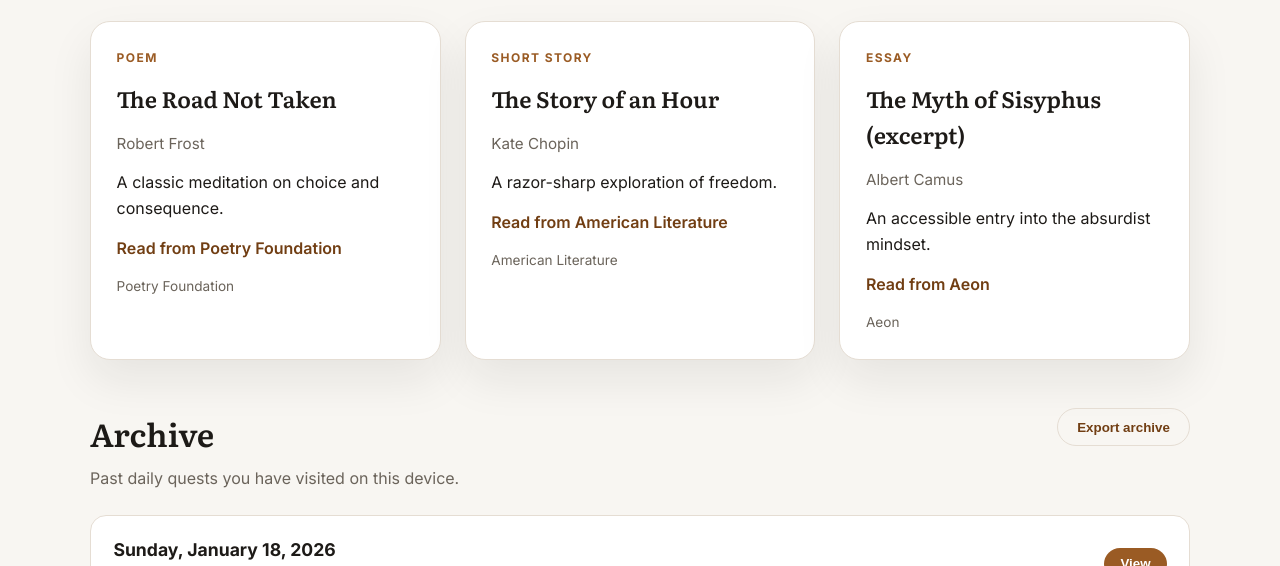
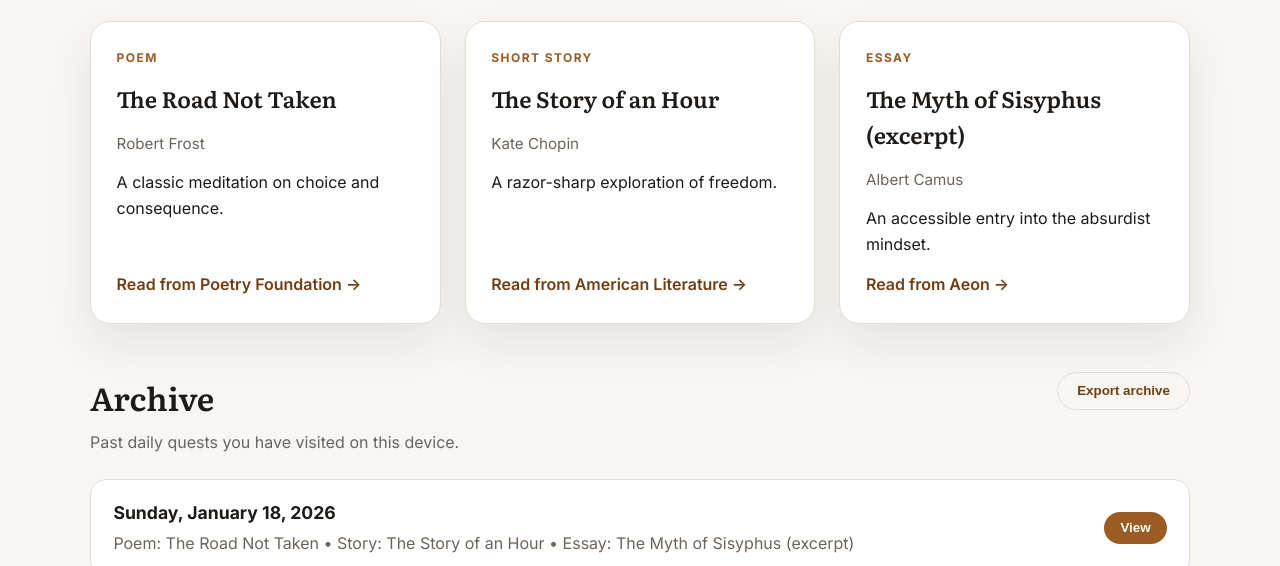
Before and after one commit to awadom/rbdailyquest, a plain HTML site: page index.html in a window 1280 px wide. Shown: the part 534-1100 px from the top of the page. Drawn offline with Linux system fonts and the light colour scheme.

Commit message:
Refactor card component to use anchor tags and enhance hover effects

```diff
--- a/app.js
+++ b/app.js
@@ -193,16 +193,18 @@ const ensureTodayEntry = () => {
 };
 
 const buildCard = (label, item) => {
-  const card = document.createElement("article");
+  const card = document.createElement("a");
   card.className = "card";
+  card.href = item.url;
+  card.target = "_blank";
+  card.rel = "noreferrer";
 
   card.innerHTML = `
     <span class="tag">${label}</span>
     <h3>${item.title}</h3>
     <p class="byline">${item.author}</p>
     <p>${item.note}</p>
-    <a href="${item.url}" target="_blank" rel="noreferrer">Read from ${item.source}</a>
-    <span class="source">${item.source}</span>
+    <span class="read-link">Read from ${item.source} &rarr;</span>
   `;
 
   return card;
--- a/styles.css
+++ b/styles.css
@@ -157,6 +157,14 @@ main {
   display: flex;
   flex-direction: column;
   gap: 0.9rem;
+  text-decoration: none;
+  color: var(--ink);
+  transition: transform 0.2s ease, box-shadow 0.2s ease;
+}
+
+.card:hover {
+  transform: translateY(-4px);
+  box-shadow: 0 25px 50px rgba(26, 24, 20, 0.12);
 }
 
 .card .tag {
@@ -176,19 +184,14 @@ main {
   font-size: 0.95rem;
 }
 
-.card a {
+.read-link {
   color: var(--accent-strong);
-  text-decoration: none;
   font-weight: 600;
+  margin-top: auto;
 }
 
-.card a:hover {
+.card:hover .read-link {
   text-decoration: underline;
-}
-
-.card .source {
-  font-size: 0.85rem;
-  color: var(--muted);
 }
 
 .archive-list {
```
